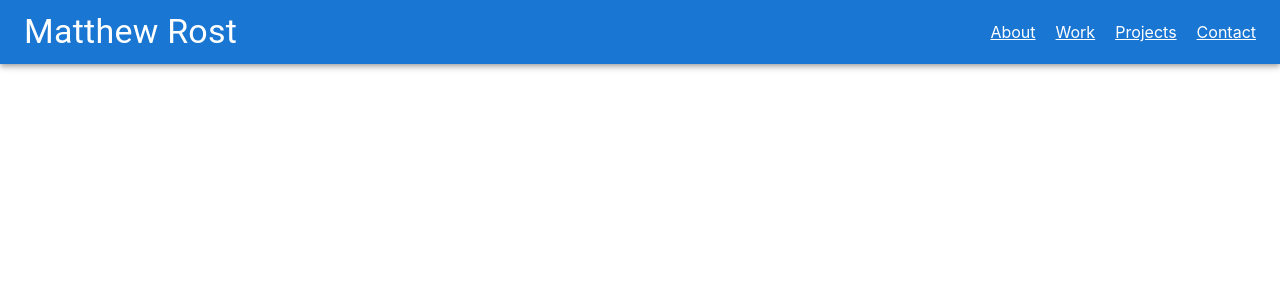
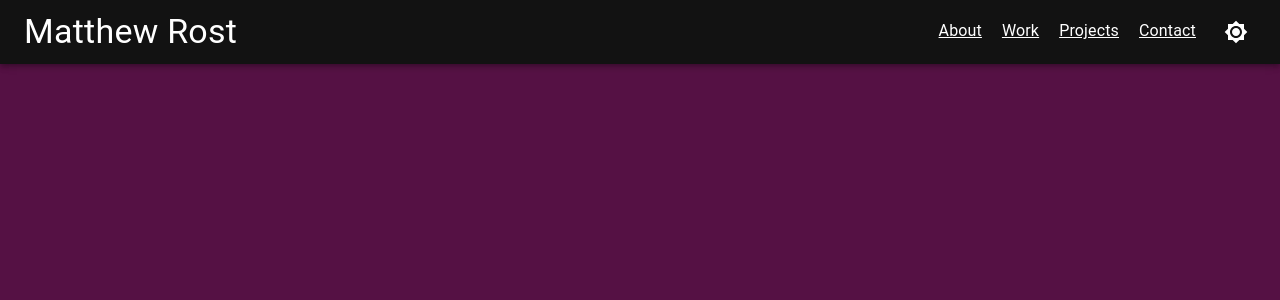
Before and after one commit to mattrost/mattrost.github.io, a React (Create React App) app: page / in a window 1280 px wide. Shown: the top 300 px of the page. Built offline with nearby package versions, Linux system fonts and the light colour scheme.

Commit message:
Implemented dark theme / light theme toggle

```diff
--- a/src/App.js
+++ b/src/App.js
@@ -1,21 +1,38 @@
 import './App.css';
-import React from 'react';
+import React, { useState, useEffect } from 'react';
 import { BrowserRouter as Router } from 'react-router-dom';
+import { CssBaseline } from "@mui/material";
+import { ThemeProvider } from '@mui/material/styles'; // Import ThemeProvider
+import { darkTheme, lightTheme } from './theme'; // Import your custom dark theme
 
 import AppRoutes from './Routes';
-
 import Navbar from './components/Navbar';
 
 function App() {
+    const storedThemeMode = localStorage.getItem('themeMode') || 'dark';
+    const [themeMode, setThemeMode] = useState(storedThemeMode);
+
+    useEffect(() => {
+        // Store the selected theme mode in local storage
+        localStorage.setItem('themeMode', themeMode);
+    }, [themeMode]);
+
+    const toggleTheme = () => {
+        setThemeMode((prevMode) => (prevMode === 'dark' ? 'light' : 'dark'));
+    };
+
     return (
+      <ThemeProvider theme={themeMode === 'dark' ? darkTheme : lightTheme}>
+          <CssBaseline />
           <Router>
           <div className="App">
-          <Navbar />
+              <Navbar toggleTheme={toggleTheme} themeMode={themeMode}/>
               <main>
                   <AppRoutes />
               </main>
           </div>
           </Router>
+      </ThemeProvider>
   );
 }
 
--- a/src/components/Navbar.jsx
+++ b/src/components/Navbar.jsx
@@ -1,7 +1,9 @@
 import React from 'react';
-import { AppBar, Toolbar, Typography, Grid, Link } from '@mui/material';
+import { AppBar, Toolbar, Typography, Grid, Link, IconButton } from '@mui/material';
+import Brightness4Icon from '@mui/icons-material/Brightness4'; // Moon icon
+import Brightness7Icon from '@mui/icons-material/Brightness7'; // Sun icon
 
-const Navbar = () => {
+const Navbar = ({ toggleTheme, themeMode }) => {
     return (
         <AppBar position="static">
             <Toolbar>
@@ -21,9 +23,12 @@ const Navbar = () => {
                         <Link href="/projects" color="inherit" style={{ marginRight: '20px' }}>
                             Projects
                         </Link>
-                        <Link href="/contact" color="inherit">
+                        <Link href="/contact" color="inherit" style={{ marginRight: '20px' }}>
                             Contact
                         </Link>
+                        <IconButton onClick={toggleTheme} color="inherit">
+                            {themeMode === 'dark' ? <Brightness7Icon /> : <Brightness4Icon />}
+                        </IconButton>
                     </Grid>
                 </Grid>
             </Toolbar>
--- /dev/null
+++ b/src/theme.js
@@ -0,0 +1,34 @@
+import { createTheme } from '@mui/material/styles';
+
+export const lightTheme = createTheme({
+    palette: {
+        type: 'light', // Use a light theme
+        primary: {
+            main: '#2196F3', // Change primary color
+        },
+        secondary: {
+            main: '#FF5722', // Change secondary color
+        },
+    },
+    // Customize other theme properties as needed
+});
+
+export const darkTheme = createTheme({
+    palette: {
+        type: 'dark', // Use a dark theme
+        primary: {
+            main: '#121212', // Change primary color
+        },
+        secondary: {
+            main: '#614051', // Change secondary color
+        },
+        background: {
+            default: '#514', // Off-black background color
+            paper: '#222', // You can also adjust paper color if needed
+        },
+        text: {
+            primary: '#fff', // White text color
+        },
+    },
+    // Customize other theme properties as needed
+});
```
Lines whose indentation alone changed are shown as unchanged.
